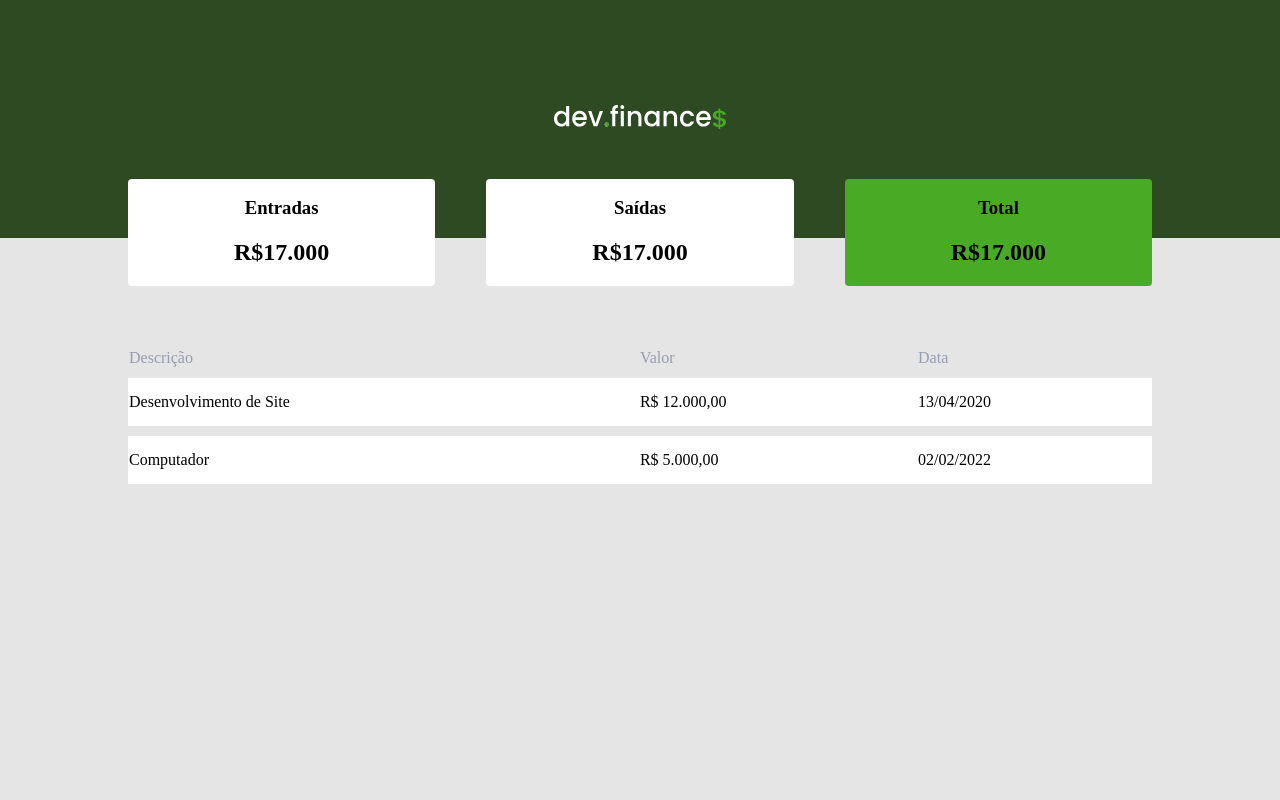
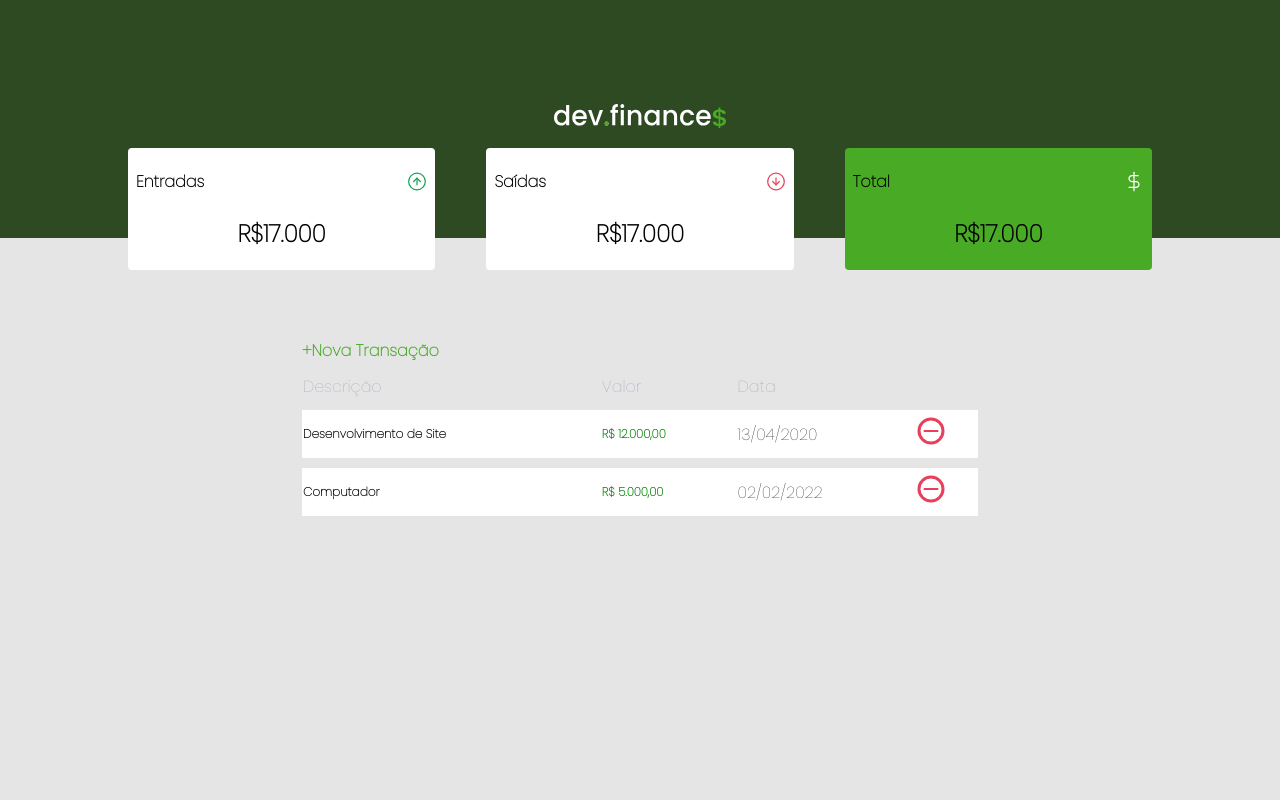
Before and after one commit to LucasKubo/praticasJS, a plain HTML site: page Projetos/devFinance/index.html in a window 1280 px wide. Shown: the top 800 px of the page. Drawn offline with Linux system fonts and the light colour scheme.

Commit message:
MODIFIED: Layout HTML e Estilização CSS

```diff
--- a/Projetos/devFinance/index.html
+++ b/Projetos/devFinance/index.html
@@ -4,29 +4,43 @@
         <meta charset="UTF-8" />
         <meta http-equiv="X-UA-Compatible" content="IE=edge" />
         <meta name="viewport" content="width=device-width, initial-scale=1.0" />
-    <link rel="stylesheet" href="style.css">
+        <link rel="preconnect" href="https://fonts.googleapis.com">
+        <link rel="preconnect" href="https://fonts.gstatic.com" crossorigin>
+        <link href="https://fonts.googleapis.com/css2?family=Poppins:wght@100&family=Roboto+Condensed:wght@300&display=swap" rel="stylesheet">
+        <link rel="stylesheet" href="style.css" />
         <title>dev.finance$</title>
     </head>
     <body>
         <header>
-        <p><img src="assets/logo.svg" id="logo"></p>
+            <p><img src="assets/logo.svg" id="logo" /></p>
+        </header>
+        <main>
             <div class="card-container">
                 <div class="card">
-                <h3>Entradas</h3>
+                    <h4>
+                        <span>Entradas</span>
+                        <img width="20" src="assets/income.svg" id="income" />
+                    </h4>
                     <h2>R$17.000</h2>
                 </div>
                 <div class="card">
-                <h3>Saídas</h3>
+                    <h4>
+                        <span>Saídas</span>
+                        <img width="20" src="assets/expense.svg" id="expense" />
+                    </h4>
                     <h2>R$17.000</h2>
                 </div>
                 <div class="card">
-                <h3>Total</h3>
+                    <h4>
+                        <span>Total</span>
+                        <img width="20" src="assets/total.svg" id="total" />
+                    </h4>
                     <h2>R$17.000</h2>
                 </div>
             </div>
-    </header>
-    <main>
+
             <section class="tabela-container">
+                <div class="container-nova-transacao"><a href="#" >+Nova Transação</a></div>
                 <table class="tabela">
                     <thead>
                         <tr class="tabela-cabeçalho">
@@ -37,14 +51,16 @@
                     </thead>
                     <tbody class="tabela-corpo">
                         <tr class="tabela-corpo-linha">
-                        <td class="tabela-corpo-coluna">Desenvolvimento de Site</td>
-                        <td class="tabela-corpo-coluna">R$ 12.000,00</td>
-                        <td class="tabela-corpo-coluna">13/04/2020</td>
+                            <td class="tabela-corpo-descricao">Desenvolvimento de Site</td>
+                            <td class="tabela-corpo-valor">R$ 12.000,00</td>
+                            <td class="tabela-corpo-data">13/04/2020</td>
+                            <td class="tabela-corpo-botao"><img src="assets/minus.svg"></td>
                         </tr>
                         <tr class="tabela-corpo-linha">
-                        <td>Computador</td>
-                        <td>R$ 5.000,00</td>
-                        <td>02/02/2022</td>
+                            <td class="tabela-corpo-descricao">Computador</td>
+                            <td class="tabela-corpo-valor">R$ 5.000,00</td>
+                            <td class="tabela-corpo-data">02/02/2022</td>
+                            <td class="tabela-corpo-botao"><img src="assets/minus.svg"></td>
                         </tr>
                     </tbody>
                 </table>
--- a/Projetos/devFinance/style.css
+++ b/Projetos/devFinance/style.css
@@ -1,5 +1,6 @@
 body{
     margin:0px;
+    font-family: 'Poppins', sans-serif;
 }
 header{
     background-color: #2D4A22;
@@ -8,11 +9,12 @@ header{
     display:flex;
     justify-content: space-around;
     align-items: center;
-    position: relative;
 }
 main{
     height:100vh;
     background-color:#E5E5E5;
+    position: relative;
+    padding-top:100px;
 }
 /*=========Card==============*/
 .card-container{
@@ -20,10 +22,11 @@ main{
     display:flex;
     justify-content: space-between;
     position: absolute;
-    top: 75%;
+    top: -10%;
+    left: 10%;
     filter: drop-shadow(0px, 4px, 4px,rgba(0, 0, 0, 0.25))
 }
-.card-container :nth-child(n+3){
+.card-container :nth-child(3){
     background-color: #49AA26;
 }
 .card{
@@ -31,12 +34,31 @@ main{
     text-align: center;
     background-color: white;
     border-radius: 4px;
+
+}
+.card h4{
+    padding: 0 8px 0 8px;
+    display: flex;
+    justify-content: space-between;
+}
+/*=========Botão de nova transação==============*/
+.container-nova-transacao{
+    clear:both;
+    width: 80%;
+}
+.container-nova-transacao a{
+    text-decoration: none;
+    color:#49AA26;
+    font-weight: bold;
 }
 /*=========Tabela==============*/
 .tabela-container{
+    clear:both;
     display: flex;
+    flex-wrap: wrap;
     justify-content: space-around;
-    padding-top:100px;
+    width: 66%;
+    margin: 0 auto;
 }
 .tabela{
     width: 80%;
@@ -53,6 +75,14 @@ main{
     background-color: white;
     border-radius: 4px;
 }
-.tabela-corpo-coluna{
+.tabela-corpo-descricao{
     margin: 2em;
+    color:black;
+    font-weight: bold;
+    font-size: 12px;
 }
+.tabela-corpo-valor{
+    color:green;
+    font-weight: bold;
+    font-size: 12px;
+}
```
Lines whose indentation alone changed are shown as unchanged.
